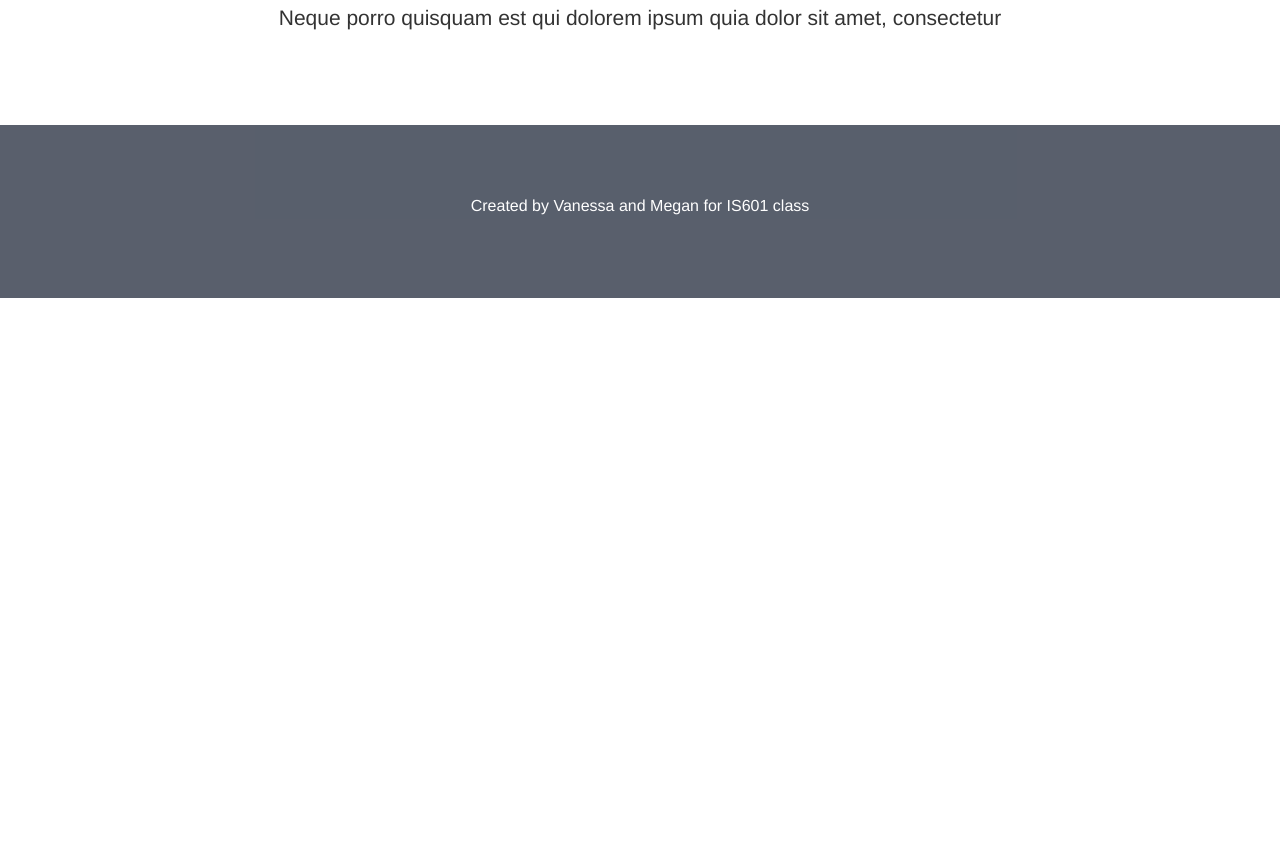
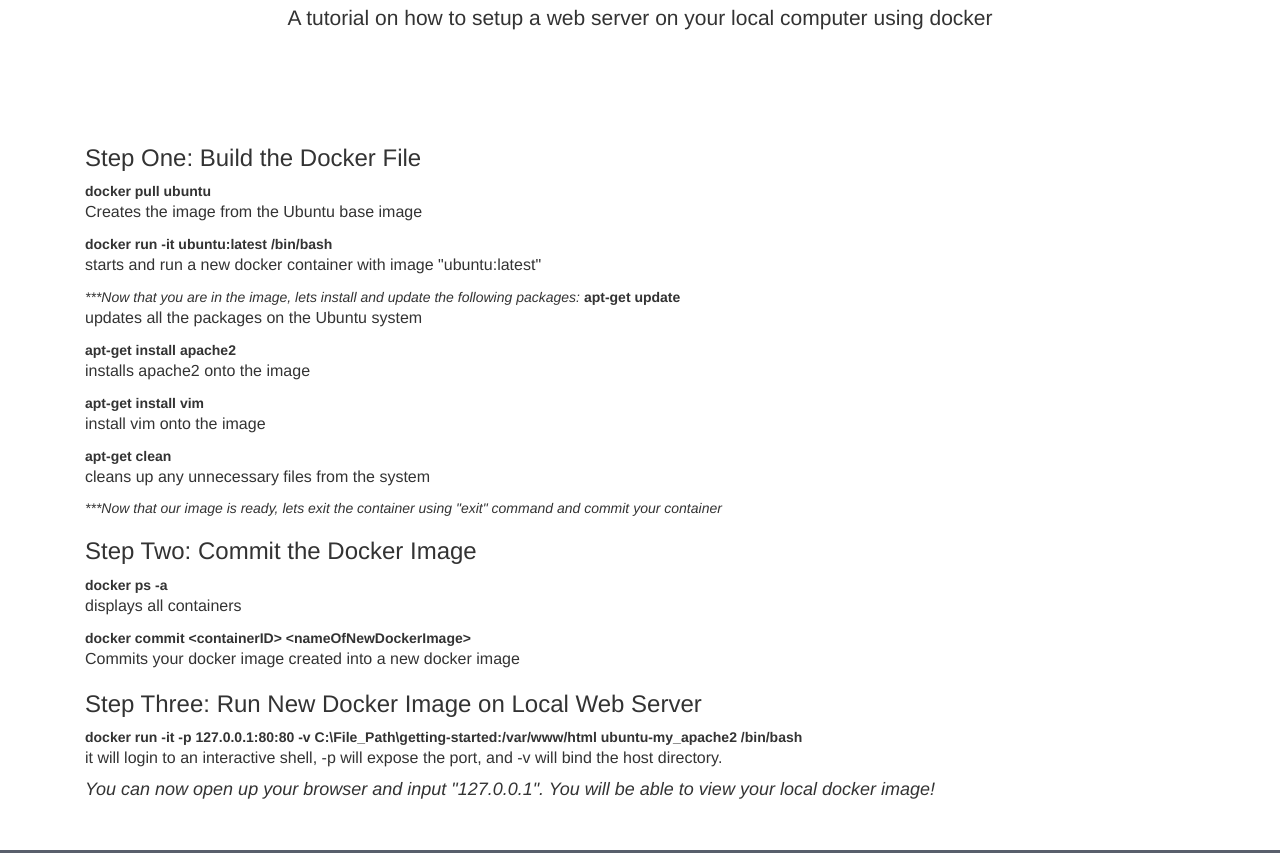
Before and after one commit to vfm2/is601-DockerLinuxContainerization, a plain HTML site: page docs/webserver.html in a window 1280 px wide. Shown: the part 290-1143 px from the top of the page. Before the commit the page ends 800 px from the top, so only its background shows below. Drawn offline with nearby package versions, Linux system fonts and the light colour scheme.

Commit message:
Feature: Added in content for webserver

```diff
--- a/docs/webserver.html
+++ b/docs/webserver.html
@@ -47,14 +47,61 @@
     <div class="jumbotron jumbotron-fluid" style="background-color:transparent !important;">
         <div class="container">
             <h1 class="display-4 text-center">Setup a Web Server with Docker</h1>
-            <p class="lead text-center">Neque porro quisquam est qui dolorem ipsum quia dolor sit amet, consectetur</p>
+            <p class="lead text-center">A tutorial on how to setup a web server on your local computer using docker</p>
         </div>
     </div>
 
     <!------------>
     <!--- Body --->
     <!------------>
+    <div class="container">
+        <h3>Step One: Build the Docker File</h3>
+        <div>
+            <strong>docker pull ubuntu</strong>
+            <p>Creates the image from the Ubuntu base image</p>
 
+            <strong>docker run -it ubuntu:latest /bin/bash</strong>
+            <p>starts and run a new docker container with image "ubuntu:latest"</p>
+
+            <i>***Now that you are in the image, lets install and update the following packages:</i>
+
+            <strong>apt-get update</strong>
+            <p>updates all the packages on the Ubuntu system</p>
+
+            <strong>apt-get install apache2</strong>
+            <p>installs apache2 onto the image</p>
+
+            <strong>apt-get install vim</strong>
+            <p>install vim onto the image</p>
+
+            <strong>apt-get clean</strong>
+            <p>cleans up any unnecessary files from the system</p>
+
+            <i>***Now that our image is ready, lets exit the container using "exit" command and commit your container</i>
+        </div>
+
+        <h3>Step Two: Commit the Docker Image</h3>
+        <div>
+            <strong>docker ps -a</strong>
+            <p>displays all containers</p>
+
+            <strong>docker commit &lt;containerID&gt; &lt;nameOfNewDockerImage&gt;</strong>
+            <p>Commits your docker image created into a new docker image</p>
+
+        </div>
+
+        <h3>Step Three: Run New Docker Image on Local Web Server</h3>
+        <div>
+            <strong>docker run -it -p 127.0.0.1:80:80 -v C:\File_Path\getting-started:/var/www/html ubuntu-my_apache2 /bin/bash</strong>
+            <p>it will login to an interactive shell, -p will expose the port, and -v will bind the host directory.</p>
+
+            <h4><i>You can now open up your browser and input "127.0.0.1". You will be able to view your local docker image!</i></h4>
+
+            <br>
+            <br>
+        </div>
+
+    </div>
 
     <!------------>
     <!-- Footer -->
```
